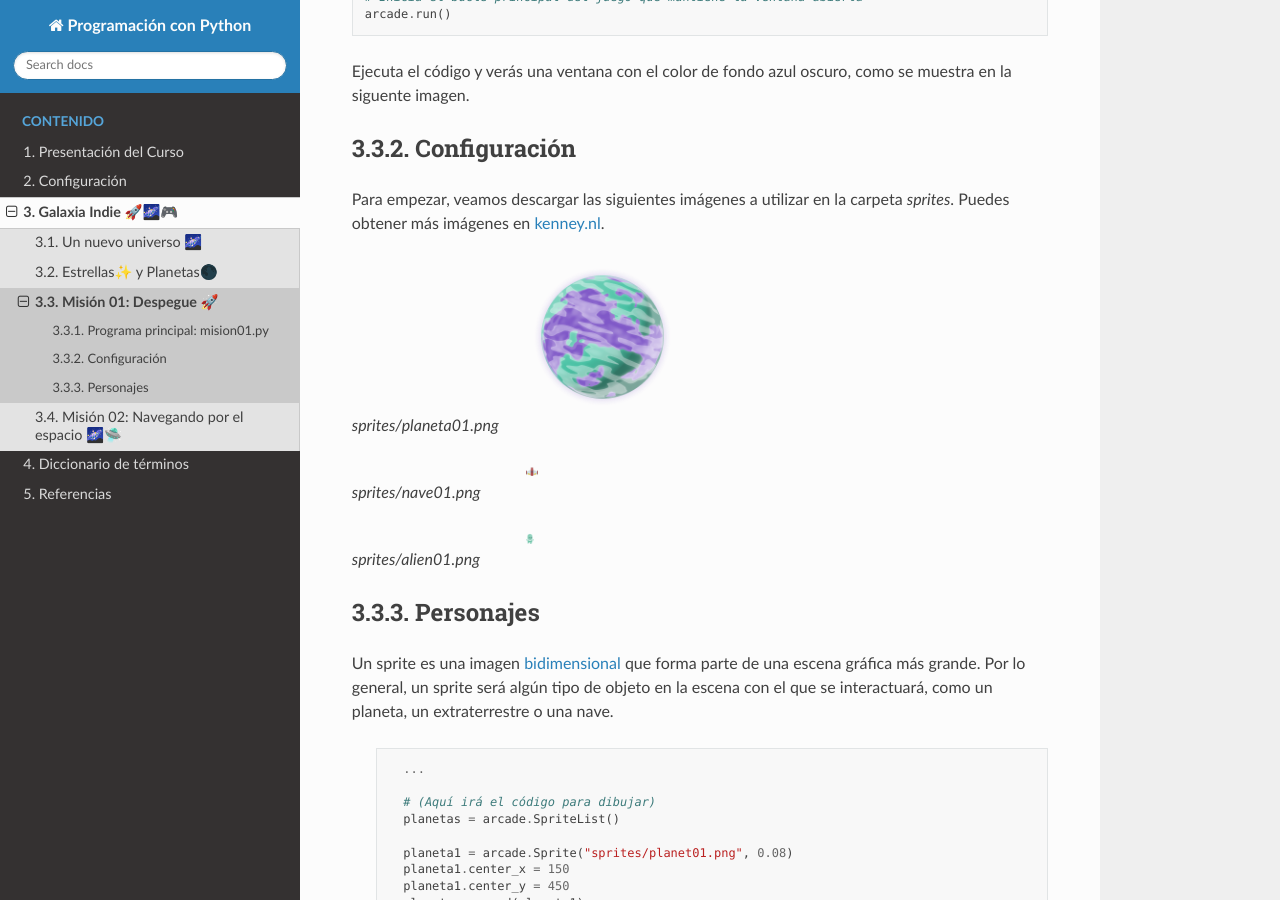
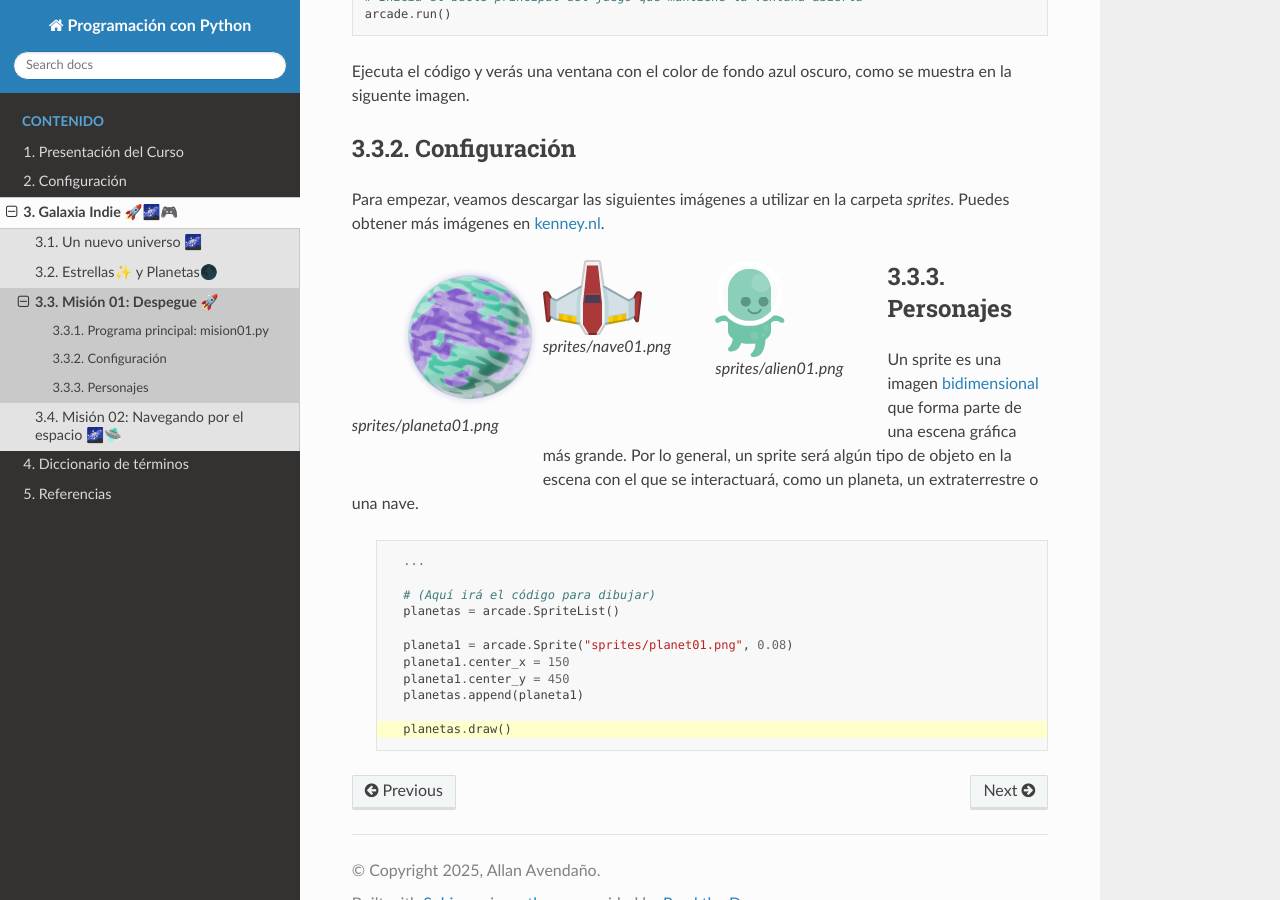
Before and after one commit to aavendan/programacion-python, a Sphinx documentation site: the page built from docs/source/sesiones/sesion03.rst, in a window 1280 px wide and 900 px high, scrolled down 827 px. Built offline with Sphinx 7.4.7 and the Read the Docs theme 3.1.0, drawn with Linux system fonts in a browser that asks for light colours.

Commit message:
alignment

```diff
--- a/docs/source/sesiones/sesion03.rst
+++ b/docs/source/sesiones/sesion03.rst
@@ -56,19 +56,20 @@ Para empezar, veamos descargar las siguientes imágenes a utilizar en
 la carpeta `sprites`. Puedes obtener más imágenes en `kenney.nl <https://kenney.nl/>`_.
 
 .. figure:: ../img/sesion03/planeta01.png
-   :scale: 12 %
+   :scale: 12%
+   :align: left
    :alt: Planeta
 
    sprites/planeta01.png
 
 .. figure:: ../img/sesion03/nave01.png
-   :scale: 12 %
+   :align: left
    :alt: Nave
 
    sprites/nave01.png
 
 .. figure:: ../img/sesion03/alien01.png
-   :scale: 12 %
+   :align: left
    :alt: Alien
 
    sprites/alien01.png
```
